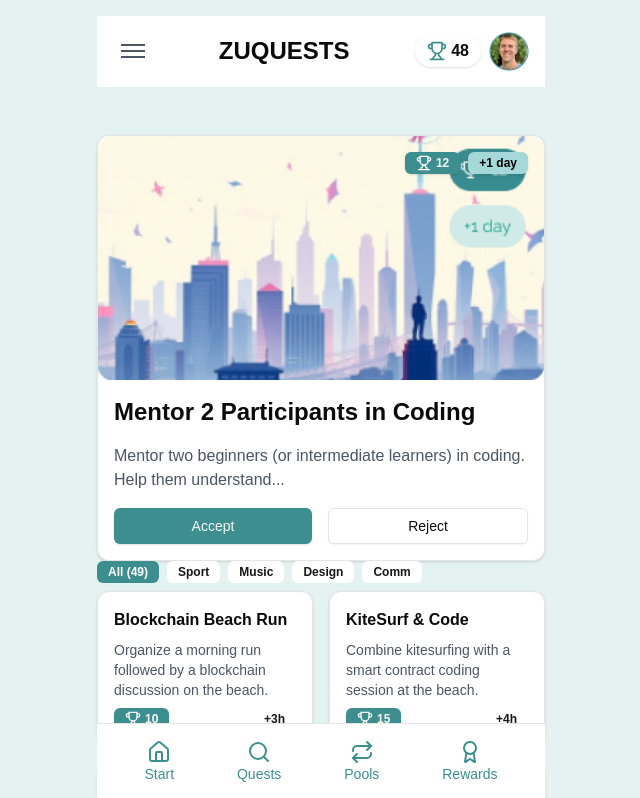
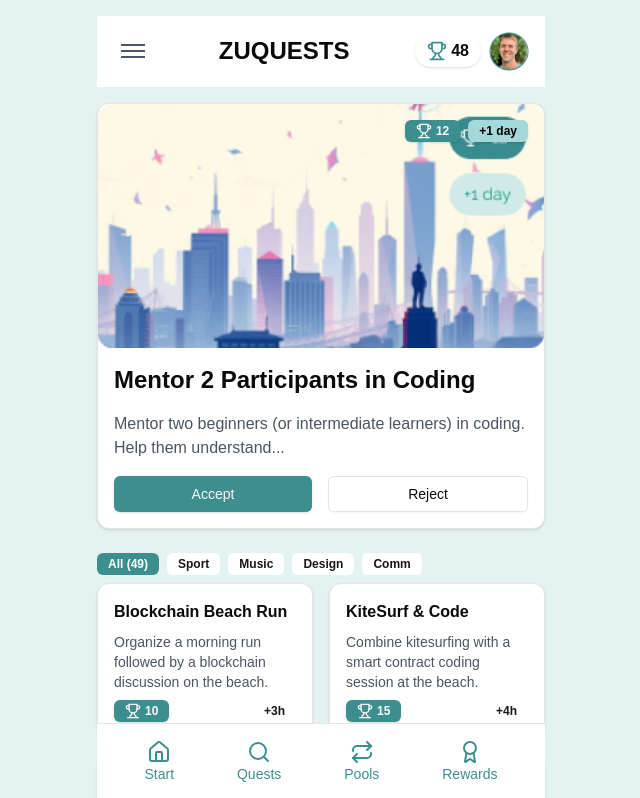
Before and after one commit to tms7331/zuQuest-frontend, a Next.js app: page /quests in a window 1280 px wide. Shown: the top 798 px of the page, without its empty margins (319-959 px from the left). Built offline with nearby package versions, Linux system fonts and the light colour scheme; no server answers; the database is empty.

Commit message:
Fix spacing on quests page

```diff
--- a/app/quests/page.tsx
+++ b/app/quests/page.tsx
@@ -49,7 +49,7 @@ export default function Page() {
 
     return (
         <main className="min-h-screen bg-[#E5F2F2] flex flex-col items-center justify-start p-4">
-            <div className="w-full max-w-md space-y-12">
+            <div className="w-full max-w-md space-y-4">
                 <header className="flex items-center justify-between p-4 bg-white">
                     <button className="p-2">
                         <div className="w-6 h-0.5 bg-gray-600 mb-1"></div>
@@ -72,9 +72,9 @@ export default function Page() {
                     </div>
                 </header>
 
-                <div>
+                <div className="-mt-4">
                     {/* Featured Quest Card */}
-                    <Card className="overflow-hidden">
+                    <Card className="overflow-hidden mb-6">
                         <div className="relative">
                             <Image
                                 src="/CitySkyline.png"
```
